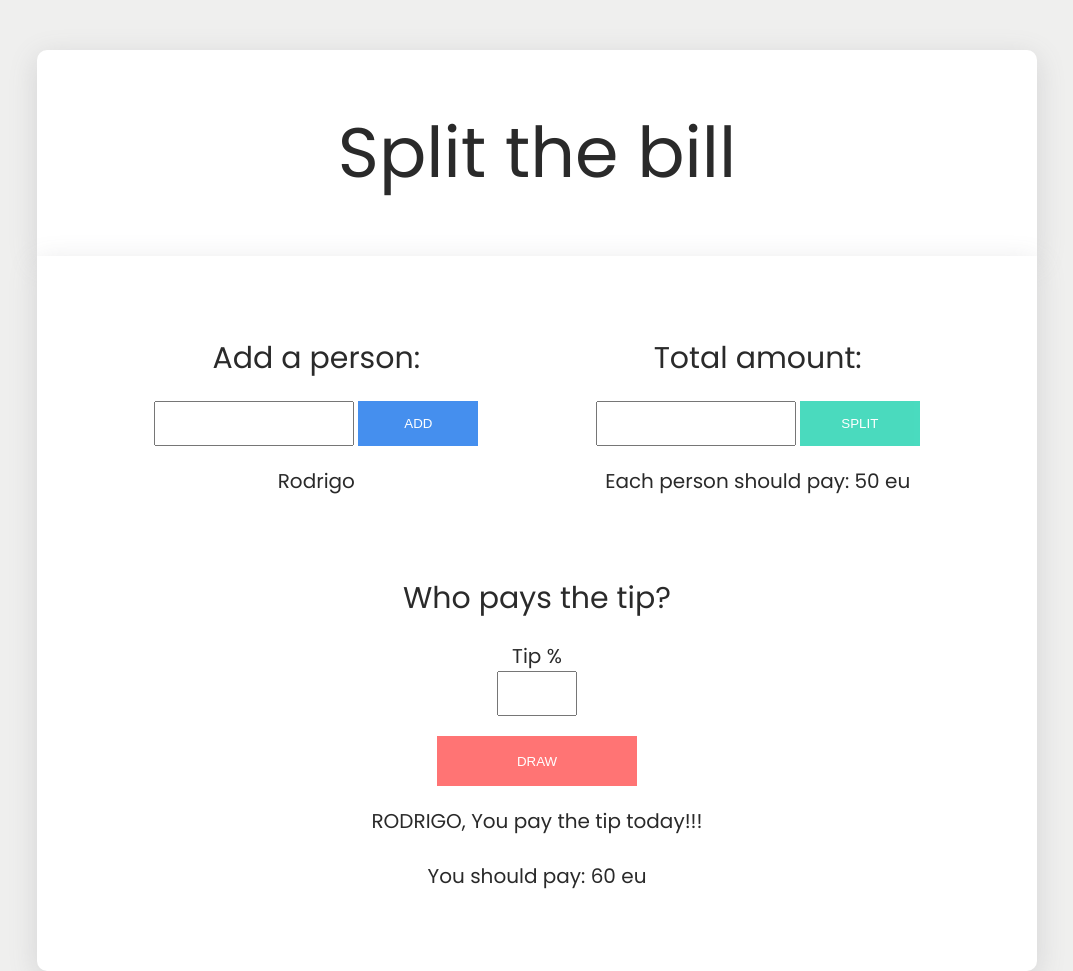
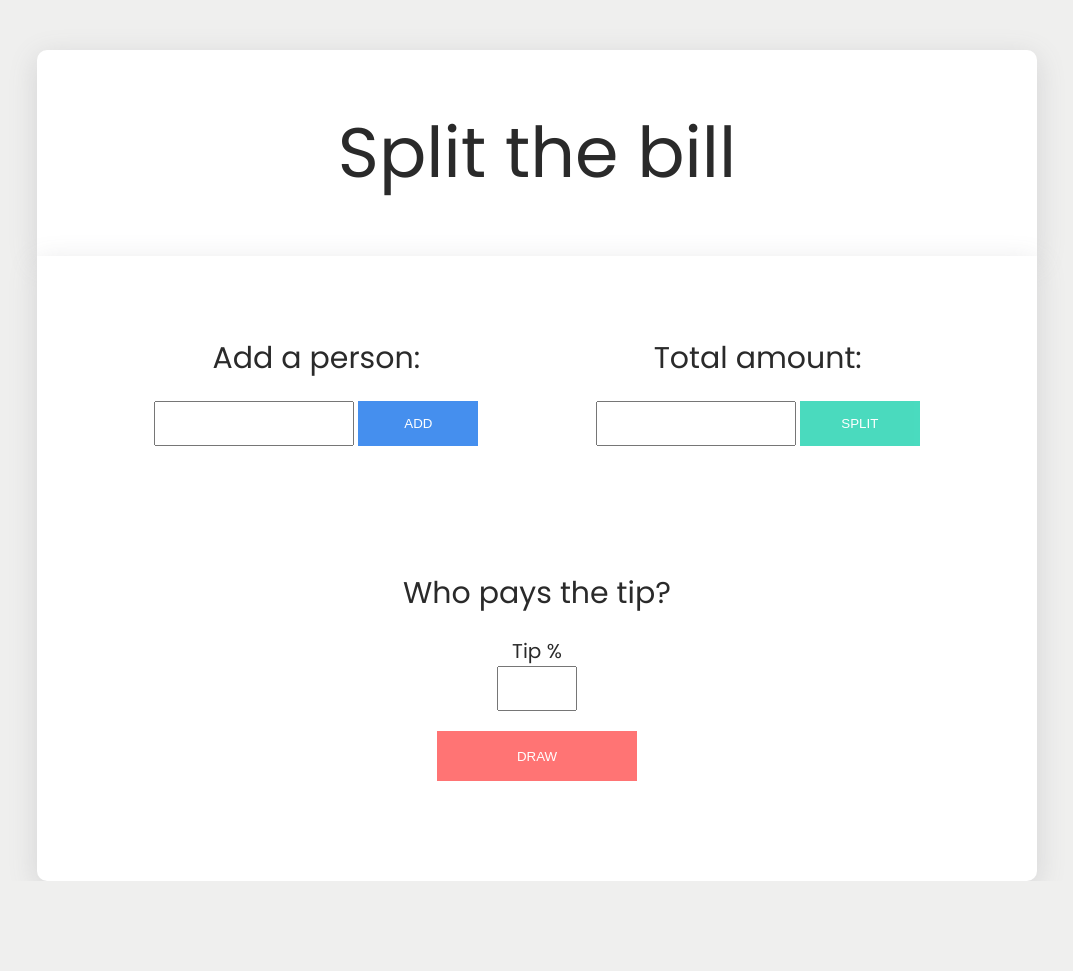
Before and after one commit to rodVieira021/split-app, a plain HTML site: page index.html in a window 1280 px wide. Shown: the whole page, without its empty margins (103-1176 px from the left). After the commit the page ends 881 px from the top, so only its background shows below. Drawn offline with Linux system fonts and the light colour scheme.

Commit message:
html upadates

```diff
--- a/index.html
+++ b/index.html
@@ -20,9 +20,7 @@
             <input type="text" name="person" class="participant" />
             <button class="btn-add">ADD</button>
           </form>
-          <ul class="sec-1-ul">
-            <li>Rodrigo</li>
-          </ul>
+          <ul class="sec-1-ul"></ul>
         </section>
 
         <section class="sec-2">
@@ -32,9 +30,7 @@
             <input type="text" name="total" class="total" />
             <button class="btn-split">SPLIT</button>
           </form>
-          <ul class="sec-2-ul">
-            <li>Each person should pay: 50 eu</li>
-          </ul>
+          <ul class="sec-2-ul"></ul>
         </section>
       </div>
       <section class="sec-3">
@@ -42,11 +38,7 @@
         <label for="tip">Tip % </label>
         <input type="number" name="tip" class="tip-percent" />
         <button class="btn-draw">DRAW</button>
-        <div class="pay-the-tip">
-          <p>RODRIGO, You pay the tip today!!!</p>
-          <br />
-          <p>You should pay: 60 eu</p>
-        </div>
+        <div class="pay-the-tip"></div>
       </section>
     </div>
     <script src="script.js"></script>
```
